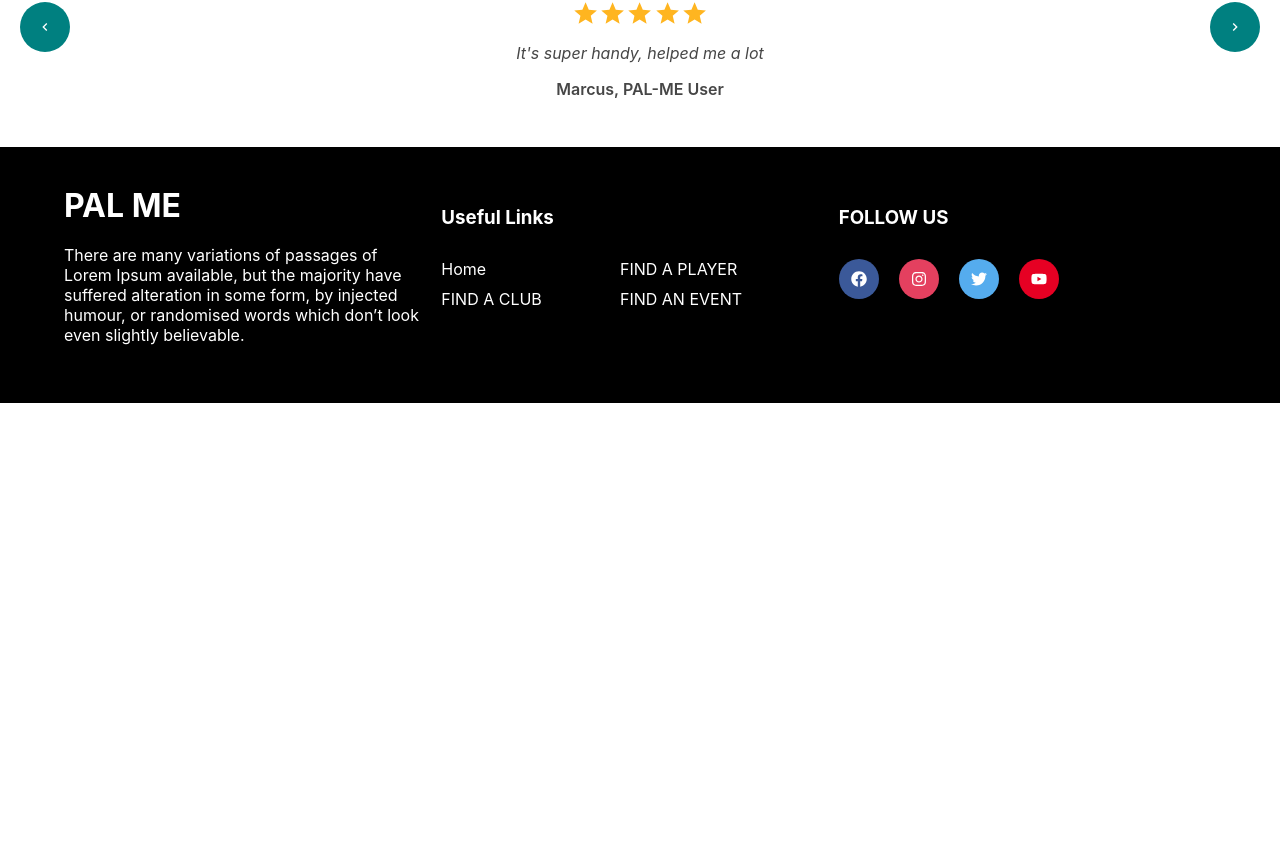
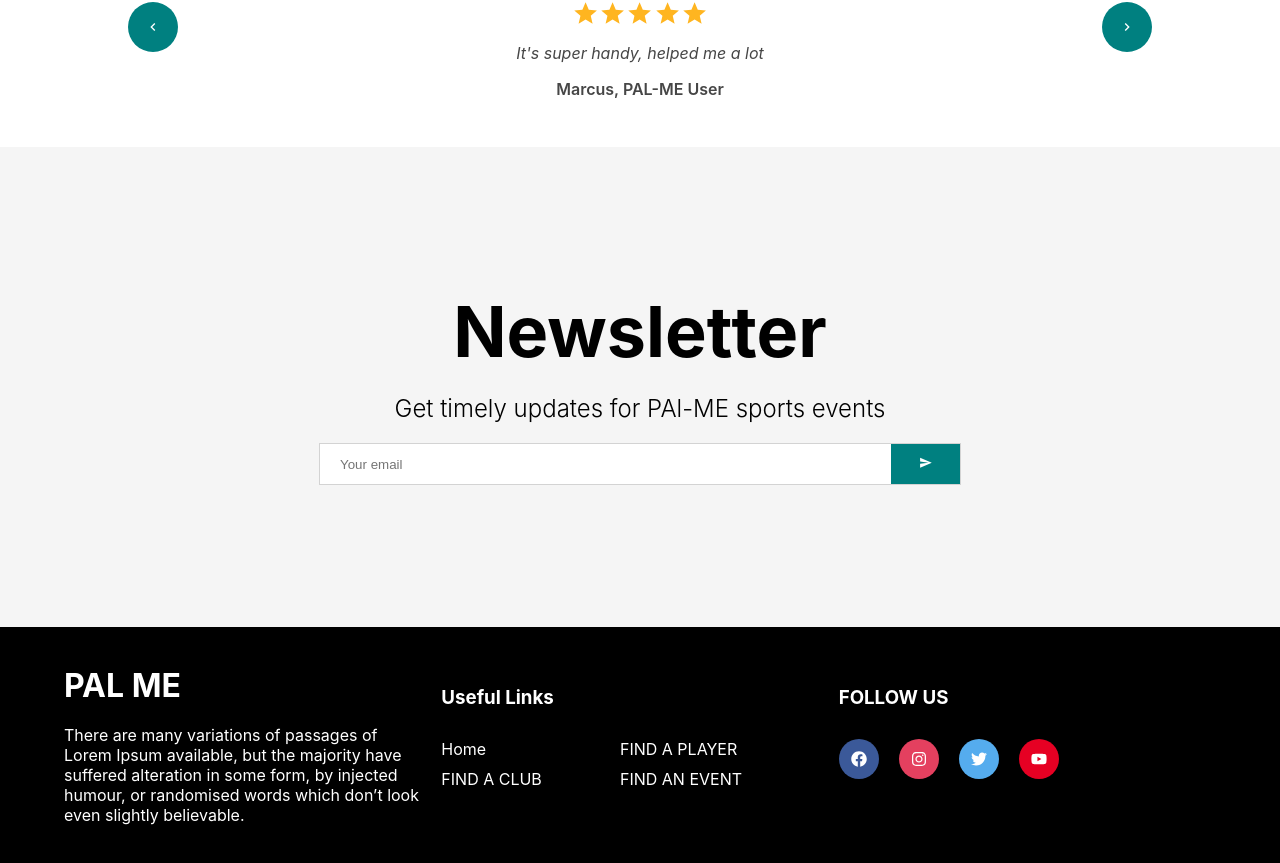
Before and after one commit to AnetaGancheva/PAL_ME_APP-TechLabs, a React (Create React App) app in the folder pal-me/: page / in a window 1280 px wide. Shown: the part 912-1775 px from the top of the page. Before the commit the page ends 1315 px from the top, so only its background shows below. Built offline with nearby package versions, Linux system fonts and the light colour scheme.

Commit message:
implemented newsletter component

```diff
--- /dev/null
+++ b/pal-me/src/components/NewsLetter.js
@@ -0,0 +1,61 @@
+import { MdSend } from 'react-icons/md'
+import styled from 'styled-components'
+
+
+
+const  Container =  styled.div`
+    height: 60vh;
+    background-color: whitesmoke;
+    display:flex;
+    justify-content: center;
+    align-items: center;
+    flex-direction: column;
+`
+
+const Title = styled.h1`
+    font-size: 70px;
+    margin-bottom: 20px;
+`
+const Desc = styled.p`
+    font-size: 24px;
+    font-weight: 300;
+    margin-bottom: 20px;
+`
+
+const InputContainer = styled.div`
+    width: 50%;
+    height: 40px;
+    background-color: white;
+    display:flex;
+    justify-content: space-between;
+    border: 1px solid lightgrey;
+`
+
+const Input = styled.input`
+    border:none;
+    flex: 8;
+    padding-left: 20px;
+`
+const Button = styled.button`
+    flex:1;
+    border:none;
+    background-color: teal;
+    color: white;
+`
+
+const Newsletter = () => {
+    return (
+        <Container>
+            <Title>Newsletter</Title>
+            <Desc>Get timely updates for PAl-ME sports events</Desc>
+            <InputContainer>
+                <Input placeholder='Your email'/>
+                <Button>
+                    <MdSend />
+                </Button>
+            </InputContainer>
+        </Container>
+    )
+}
+
+export default Newsletter
--- a/pal-me/src/components/Slider.js
+++ b/pal-me/src/components/Slider.js
@@ -10,6 +10,7 @@ const Container = styled.div`
     width: 100%;
     height: 30vh;
     display: flex;
+    /* justify-content: center; */
     position: relative;
     overflow: hidden;
 `
@@ -25,15 +26,13 @@ const Arrow = styled.div`
     position: absolute;
     top:0;
     bottom:0;
-    left: ${props => props.direction === 'left' && "20px"};
-    right: ${props => props.direction === 'right' && "20px"};
+    left: ${props => props.direction === 'left' && "10%"};
+    right: ${props => props.direction === 'right' && "10%"};
     margin: auto;
     cursor: pointer;
-    /* opacity: 0.5; */
     z-index: 2
 `
 const Wrapper = styled.div`
-    /* height: 100%; */
     display: flex;
     align-items: center;
     justify-content: center;
@@ -52,13 +51,6 @@ const Title = styled.h2`
     text-transform: uppercase;
     color: #464646;
     margin: 0 auto;
-    /* margin-bottom: 2%; */
-`
-
-const Hr = styled.div`
-    width: 50px;
-    height: 3px;
-    background-color: teal;
 `
 const Slider = () => {
     const [slideIndex, setSlideIndex] = useState(0
--- a/pal-me/src/pages/Home.jsx
+++ b/pal-me/src/pages/Home.jsx
@@ -9,6 +9,7 @@ import { GlobalContext } from '../Context'
 import Search from '../components/Search'
 import Slider from '../components/Slider'
 import Footer from '../components/Footer'
+import Newsletter from '../components/NewsLetter'
 
 
 const Container = styled.div`
@@ -80,6 +81,7 @@ const Home = () => {
             </Container>
             <Search />
             <Slider/>
+            <Newsletter />
             <Footer/>
         </>
     )
```
